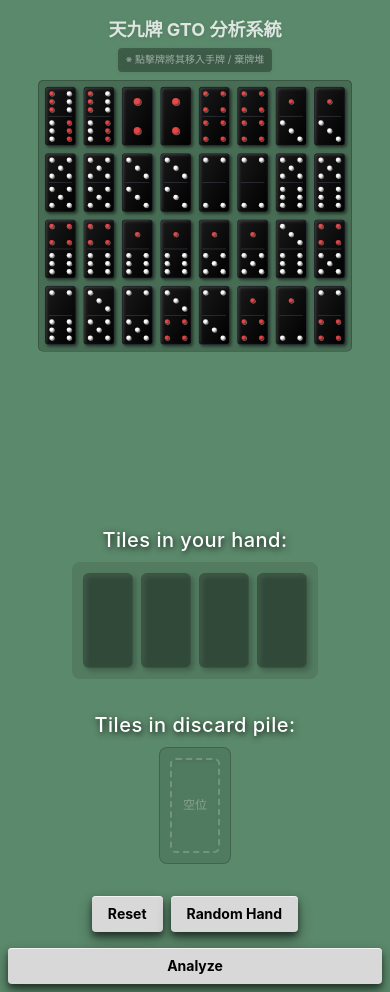
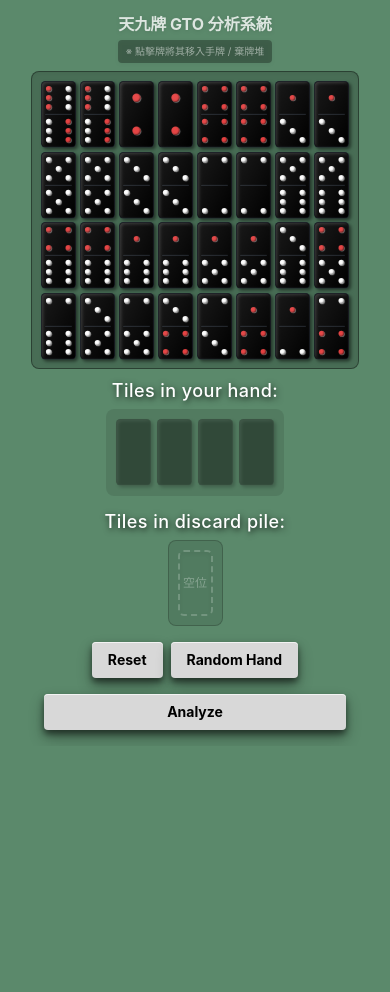
Before and after one commit to pan77775/pai_gow, a React (Vite) app: page / in a window 390 px wide. After the commit the page ends 844 px from the top, so only its background shows below. Built offline with nearby package versions, Linux system fonts and the light colour scheme.

Commit message:
style(ui): refactor Tile to use localized scaling inside a responsive bounding box, and fit entire App.jsx layout into a scroll-free mobile viewport

```diff
--- a/src/App.jsx
+++ b/src/App.jsx
@@ -51,17 +51,17 @@ function App() {
   };
 
   return (
-    // 使用 min-h-screen 與 overflow-y-auto 允許使用者由上向下滑動以檢視手牌與按鈕區
-    <div className="min-h-screen w-full overflow-y-auto overflow-x-hidden bg-[#5b896b] py-2 sm:py-6 px-2 md:px-10 flex flex-col font-sans text-white relative">
+    // 使用 100dvh 確保佔滿手機一頁，並鎖定 overflow-hidden 禁止滑動
+    <div className="h-[100dvh] w-full overflow-hidden bg-[#5b896b] py-2 lg:py-4 px-2 lg:px-6 flex flex-col font-sans text-white relative flex-1">
       {/* 頂部全區未分配牌，兩排陳列 */}
-      <h1 className="text-lg md:text-2xl font-bold mb-2 mt-2 text-white/80 drop-shadow flex flex-col sm:flex-row items-center gap-1 md:gap-4 text-center sm:text-left shrink-0">
+      <h1 className="text-base sm:text-2xl font-bold mb-2 lg:mb-4 mt-1 lg:mt-2 text-white/80 drop-shadow flex flex-col sm:flex-row items-center gap-1 sm:gap-4 text-center sm:text-left shrink-0">
         天九牌 GTO 分析系統
         <span className="text-[10px] sm:text-xs font-normal text-white/50 bg-black/30 px-2 py-1 rounded">※ 點擊牌將其移入手牌 / 棄牌堆</span>
       </h1>
 
-      <div className="mb-2 sm:mb-8 md:mb-10 w-full flex justify-center shrink-0">
-        {/* 手機版 (小於 md): 8 欄自動折 4 列，並使用 min-w-max 避免被擠壓，最後以極限 scale (如 0.6) 縮小保證塞進畫面 */}
-        <div className="grid grid-cols-8 md:grid-cols-[repeat(16,minmax(0,1fr))] gap-2 sm:gap-3 md:gap-[2px] min-w-max max-w-fit bg-black/20 p-2 sm:p-3 md:p-2 rounded-lg border border-black/40 shadow-inner mx-auto transform scale-[0.62] sm:scale-[0.8] md:scale-100 origin-top">
+      <div className="mb-2 lg:mb-10 w-full flex justify-center shrink-0">
+        {/* 手機版 (小於 lg): 8 欄自動折 4 列，不再需要 min-w-max 或外層縮放，因為 Tile 本身已經做了實質縮小 */}
+        <div className="grid grid-cols-8 lg:grid-cols-[repeat(16,minmax(0,1fr))] gap-[2px] bg-black/20 p-2 lg:p-3 rounded-lg border border-black/40 shadow-inner mx-auto">
           {TILES.map((tile) => {
             const isUsed = playerHand.some(p => p.id === tile.id) || discardPile.some(d => d.id === tile.id);
             return (
@@ -76,16 +76,16 @@ function App() {
         </div>
       </div>
 
-      <div className="flex gap-10 flex-col xl:flex-row w-full max-w-[1400px] justify-center items-center xl:items-start">
+      <div className="flex gap-2 lg:gap-10 flex-col xl:flex-row w-full max-w-[1400px] mx-auto justify-center items-center xl:items-start shrink-0 overflow-y-auto lg:overflow-visible pb-4">
         {/* 左側與中間區塊 (標題與 Tiles) */}
-        <div className="flex flex-col gap-6 w-full max-w-[600px] xl:w-auto">
+        <div className="flex flex-col gap-2 lg:gap-6 w-full max-w-[600px] xl:w-auto items-center xl:items-start">
 
           {/* Tiles in your hand */}
-          <div className="flex flex-col sm:flex-row items-center justify-between xl:justify-start gap-2 sm:gap-4">
-            <h2 className="text-xl sm:text-2xl w-full sm:w-[280px] text-center sm:text-right text-white drop-shadow-[1px_2px_3px_rgba(0,0,0,0.8)] font-medium tracking-wide">
+          <div className="flex flex-col sm:flex-row items-center justify-between xl:justify-start gap-1 lg:gap-4 w-full">
+            <h2 className="text-lg lg:text-2xl w-full sm:w-[280px] text-center xl:text-right text-white drop-shadow-[1px_2px_3px_rgba(0,0,0,0.8)] font-medium tracking-wide">
               Tiles in your hand:
             </h2>
-            <div className="flex gap-1 bg-black/10 p-2 rounded-lg border border-transparent min-w-[240px] justify-center">
+            <div className="flex gap-1 bg-black/10 p-2 rounded-lg border border-transparent min-w-[170px] lg:min-w-[240px] justify-center">
               {playerHand.map(tile => (
                 <Tile key={`p-${tile.id}`} tile={tile} onClick={() => handleTileClick(tile, 'player')} />
               ))}
@@ -96,17 +96,17 @@ function App() {
           </div>
 
           {/* Discards / Dealer */}
-          <div className="flex flex-col sm:flex-row items-center sm:items-start justify-between xl:justify-start gap-2 sm:gap-4 mt-2">
-            <h2 className="text-xl sm:text-2xl w-full sm:w-[280px] text-center sm:text-right text-white drop-shadow-[1px_2px_3px_rgba(0,0,0,0.8)] font-medium tracking-wide mt-0 sm:mt-2">
+          <div className="flex flex-col sm:flex-row items-center sm:items-start justify-between xl:justify-start gap-1 lg:gap-4 mt-1 lg:mt-2 w-full">
+            <h2 className="text-lg lg:text-2xl w-full sm:w-[280px] text-center xl:text-right text-white drop-shadow-[1px_2px_3px_rgba(0,0,0,0.8)] font-medium tracking-wide mt-0 sm:mt-2">
               Tiles in discard pile:
             </h2>
-            <div className="flex flex-wrap max-w-[480px] gap-1 bg-black/10 p-2 rounded-lg border border-black/20 min-h-[115px]">
+            <div className="flex flex-wrap max-w-[320px] lg:max-w-[480px] gap-1 bg-black/10 p-2 rounded-lg border border-black/20 min-h-[50px] lg:min-h-[115px] justify-center lg:justify-start mx-auto xl:mx-0">
               {discardPile.map(tile => (
                 <Tile key={`d-${tile.id}`} tile={tile} onClick={() => handleTileClick(tile, 'discard')} />
               ))}
               {discardPile.length < 16 && (
                 <div
-                  className="w-[50px] h-[95px] rounded-md border-2 border-dashed border-white/20 hover:bg-black/20 m-[2px] flex items-center justify-center text-white/30 text-xs cursor-pointer shadow-inner transition-colors"
+                  className="w-[35px] h-[66.5px] lg:w-[50px] lg:h-[95px] rounded-md border-2 border-dashed border-white/20 hover:bg-black/20 m-[1px] sm:m-[2px] flex items-center justify-center text-white/30 text-xs cursor-pointer shadow-inner transition-colors"
                   onClick={() => alert("從上方未分配區點擊加入")}
                 >
                   空位
@@ -116,22 +116,22 @@ function App() {
           </div>
 
           {/* 控制按鈕區 */}
-          <div className="flex flex-wrap gap-2 sm:gap-4 mt-2 sm:mt-6 justify-center xl:justify-start sm:ml-[296px]">
+          <div className="flex flex-wrap gap-2 lg:gap-4 mt-2 lg:mt-6 justify-center xl:justify-start xl:ml-[296px]">
             <button
               onClick={reset}
-              className="px-4 sm:px-6 py-2 bg-[#d8d8d8] text-black font-bold text-sm sm:text-lg rounded shadow-3d-btn active:shadow-3d-btn-pressed hover:bg-white transition-all transform active:translate-y-1"
+              className="px-4 sm:px-6 py-2 bg-[#d8d8d8] text-black font-bold text-sm lg:text-lg rounded shadow-3d-btn active:shadow-3d-btn-pressed hover:bg-white transition-all transform active:translate-y-1"
             >
               Reset
             </button>
             <button
               onClick={randomHand}
-              className="px-4 sm:px-6 py-2 bg-[#d8d8d8] text-black font-bold text-sm sm:text-lg rounded shadow-3d-btn active:shadow-3d-btn-pressed hover:bg-white transition-all transform active:translate-y-1"
+              className="px-4 sm:px-6 py-2 bg-[#d8d8d8] text-black font-bold text-sm lg:text-lg rounded shadow-3d-btn active:shadow-3d-btn-pressed hover:bg-white transition-all transform active:translate-y-1"
             >
               Random Hand
             </button>
             <button
               onClick={analyze}
-              className="px-4 sm:px-6 py-2 bg-[#d8d8d8] text-black font-bold text-sm sm:text-lg rounded shadow-3d-btn active:shadow-3d-btn-pressed hover:bg-white transition-all transform active:translate-y-1 sm:ml-4 w-full sm:w-auto mt-2 sm:mt-0"
+              className="px-4 sm:px-6 py-2 bg-[#d8d8d8] text-black font-bold text-sm lg:text-lg rounded shadow-3d-btn active:shadow-3d-btn-pressed hover:bg-white transition-all transform active:translate-y-1 sm:ml-4 w-full sm:w-auto mt-2 sm:mt-0"
             >
               Analyze
             </button>
--- a/src/components/Tile.jsx
+++ b/src/components/Tile.jsx
@@ -92,25 +92,34 @@ const renderDots = (tile, num, isTop) => {
 };
 
 export default function Tile({ tile, onClick, selected, disabled, small = false }) {
-    // 為了適應右側表格的縮小版 (small = true) 以及手機版的自適應縮小 (small = false)
-    // 為了適應右側表格的縮小版 (small = true)
-    // 取消手機板的自適應變形，一律保持完美的 `50x95` 原比例，透過上層的橫向滑屏 `overflow-x-auto` 來解決。
-    const baseWidth = small ? "w-[24px]" : "w-[50px]";
-    const baseHeight = small ? "h-[45px]" : "h-[95px]";
-    const dotScale = small ? "scale-[0.45]" : "scale-100";
+    // 雙層 Responsive 架構：外層決定 Flex/Grid 佔據空間，內層負責原尺寸畫面等比縮放
+    // 原始 50x95 (1:1.9). 手機版採用 35x66.5 (scale: 0.7), small 版為 22.5x42.75 (scale: 0.45)
+    const outerWidth = small ? "w-[23px]" : "w-[35px] lg:w-[50px]";
+    const outerHeight = small ? "h-[43px]" : "h-[66.5px] lg:h-[95px]";
+    const innerScale = small ? "scale-[0.45]" : "scale-[0.7] lg:scale-100";
 
     if (!tile) {
         // 佔位符
         return (
-            <div className={`${baseWidth} ${baseHeight} shrink-0 rounded-md border border-white/10 bg-black shadow-tile flex items-center justify-center opacity-40 m-[2px]`}></div>
+            <div className={`${outerWidth} ${outerHeight} shrink-0 m-[1px] sm:m-[2px]`}>
+                <div className={`w-[50px] h-[95px] origin-top-left transform ${innerScale}`}>
+                    <div className="w-full h-full rounded-md border border-white/10 bg-black shadow-tile flex items-center justify-center opacity-40"></div>
+                </div>
+            </div>
         );
     }
 
     return (
         <div
+            className={`${outerWidth} ${outerHeight} shrink-0 m-[1px] sm:m-[2px] cursor-pointer`}
             onClick={() => !disabled && onClick && onClick(tile)}
+        >
+            {/* 靜態比例鎖定層 */}
+            <div className={`w-[50px] h-[95px] origin-top-left transform ${innerScale}`}>
+                {/* 狀態動畫與骨牌核心層 */}
+                <div
                     className={`
-        relative ${baseWidth} ${baseHeight} shrink-0 rounded-md m-[2px] cursor-pointer
+                        relative w-full h-full rounded-md
                         transition-all duration-200 bg-black shadow-tile flex flex-col justify-between
                         border border-gray-700/50
                         ${selected ? "ring-2 ring-casino-gold -translate-y-2 scale-105" : ""}
@@ -120,8 +129,8 @@ export default function Tile({ tile, onClick, selected, disabled, small = false
                     {/* 骨牌表面的高光反射層 */}
                     <div className="absolute inset-0 bg-gradient-to-br from-white/10 to-transparent pointer-events-none rounded-md z-10"></div>
 
-            {/* 上半部點數 */}
-            <div className={`dice-face dots-${tile.face[0]} flex-1 ${dotScale} origin-top`}>
+                    {/* 上半部點數 (不再需要動態 scale，因為已被外層統包縮放) */}
+                    <div className={`dice-face dots-${tile.face[0]} flex-1 origin-top`}>
                         {renderDots(tile, tile.face[0], true)}
                     </div>
 
@@ -129,8 +138,10 @@ export default function Tile({ tile, onClick, selected, disabled, small = false
                     <div className="w-[80%] h-px bg-gray-600/60 mx-auto z-0 shadow-[0_1px_1px_rgba(0,0,0,0.8)]"></div>
 
                     {/* 下半部點數 */}
-            <div className={`dice-face dots-${tile.face[1]} flex-1 ${dotScale} origin-bottom`}>
+                    <div className={`dice-face dots-${tile.face[1]} flex-1 origin-bottom`}>
                         {renderDots(tile, tile.face[1], false)}
+                    </div>
+                </div>
             </div>
         </div>
     );
```
Lines whose indentation alone changed are shown as unchanged.
